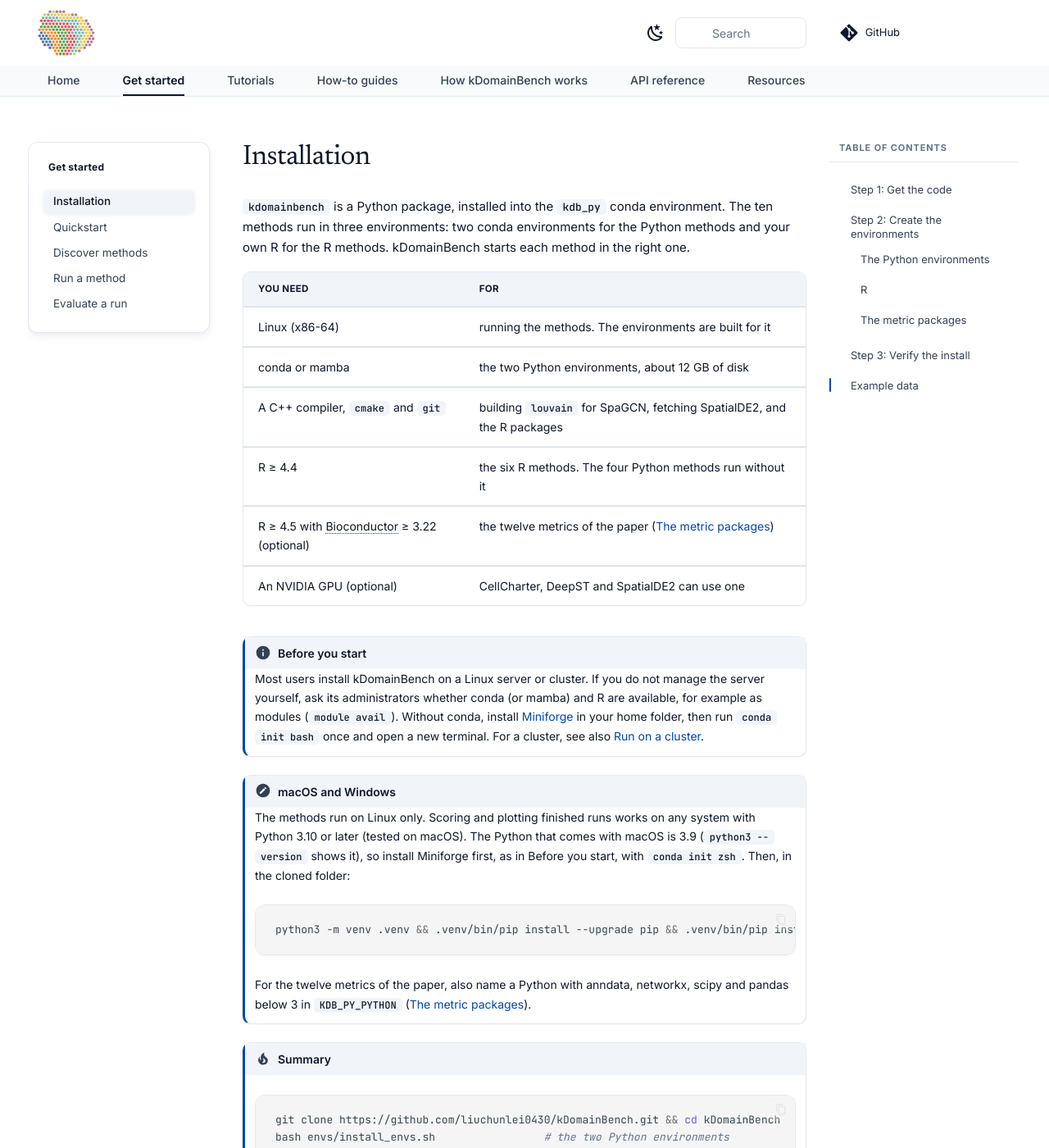
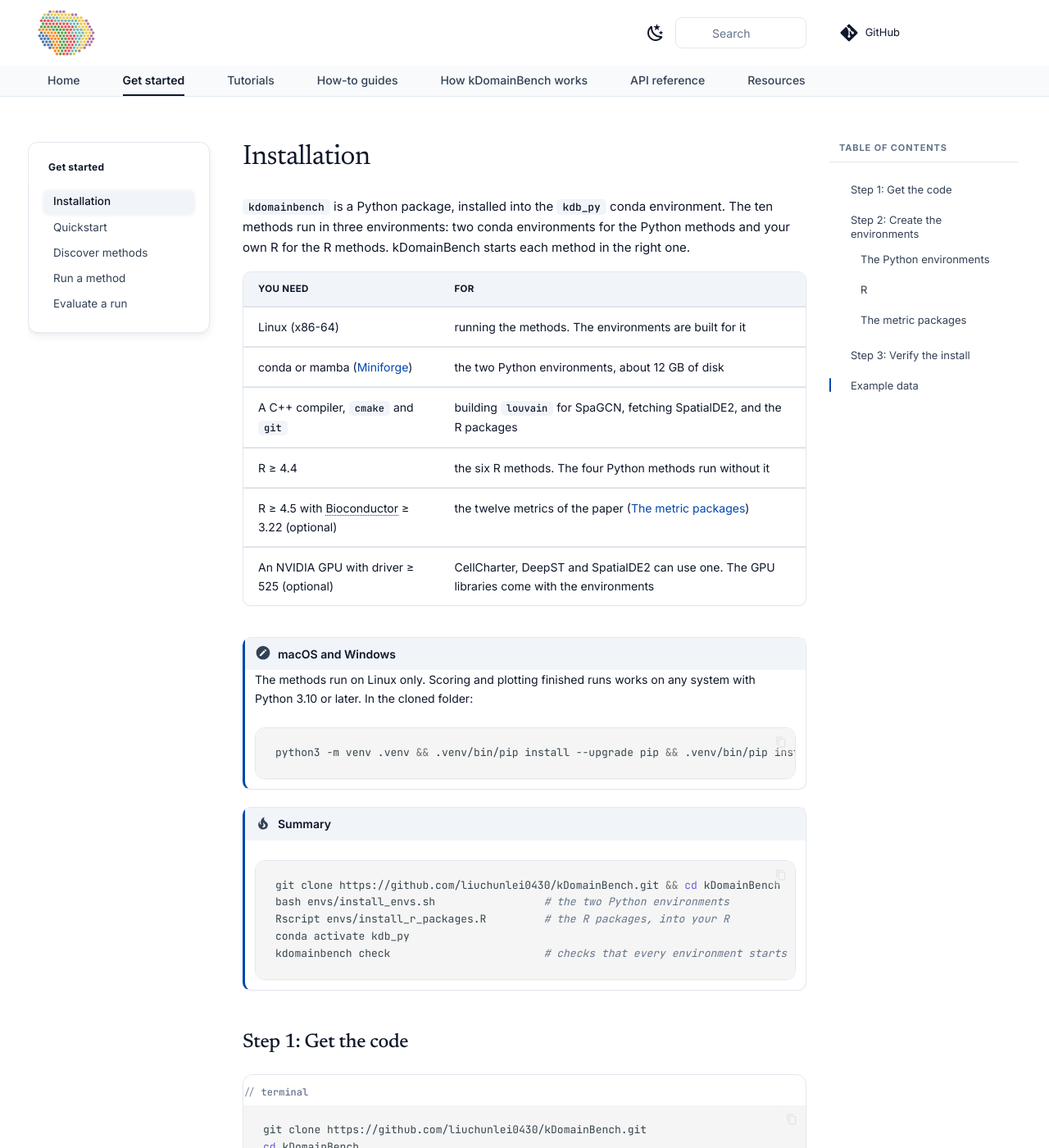
Before and after one commit to PYangLab/domainNumber, an MkDocs documentation site: the page built from docs/installation.md, in a window 1280 px wide and 1400 px high. Shown: the whole window at 82% size. Built offline with MkDocs 1.6.1 and Material for MkDocs 9.7.7, drawn with Linux system fonts in a browser that asks for light colours; nearby versions of some CDN libraries; library files that are not in the unit come from our copies; comment, search, counter and statistics services are not loaded; some of the changed text lies outside the part shown.

Commit message:
Docs: remove generic advice boxes and repeated explanations
Installation: drop the Before you start box, the CPU and GPU box and the
copy of the install script's commands. The Miniforge link and the driver
version move into the requirements table.
Your own data: drop the tmux box and the Not a Visium sample note.
Run on a cluster: drop the sentence on conda and pip caches.
Evaluate a run: keep only the barcode-matching point of the How to read
note, as plain text, and drop the one-sentence Comparing methods section.

````diff
--- a/docs/installation.md
+++ b/docs/installation.md
@@ -7,32 +7,19 @@ R for the R methods. kDomainBench starts each method in the right one.
 | You need | For |
 |---|---|
 | Linux (x86-64) | running the methods. The environments are built for it |
-| conda or mamba | the two Python environments, about 12 GB of disk |
+| conda or mamba ([Miniforge](https://conda-forge.org/download/)) | the two Python environments, about 12 GB of disk |
 | A C++ compiler, `cmake` and `git` | building `louvain` for SpaGCN, fetching SpatialDE2, and the R packages |
 | R ≥ 4.4 | the six R methods. The four Python methods run without it |
 | R ≥ 4.5 with Bioconductor ≥ 3.22 (optional) | the twelve metrics of the paper ([The metric packages](#the-metric-packages)) |
-| An NVIDIA GPU (optional) | CellCharter, DeepST and SpatialDE2 can use one |
-
-!!! info "Before you start"
-    Most users install kDomainBench on a Linux server or cluster. If you do not manage the
-    server yourself, ask its administrators whether conda (or mamba) and R are available,
-    for example as modules (`module avail`). Without conda, install
-    [Miniforge](https://conda-forge.org/download/) in your home folder, then run
-    `conda init bash` once and open a new terminal. For a cluster, see also
-    [Run on a cluster](how-to/cluster.md).
+| An NVIDIA GPU with driver ≥ 525 (optional) | CellCharter, DeepST and SpatialDE2 can use one. The GPU libraries come with the environments |
 
 !!! note "macOS and Windows"
     The methods run on Linux only. Scoring and plotting finished runs works on any system with
-    Python 3.10 or later (tested on macOS). The Python that comes with macOS is 3.9
-    (`python3 --version` shows it), so install Miniforge first, as in Before you start, with
-    `conda init zsh`. Then, in the cloned folder:
+    Python 3.10 or later. In the cloned folder:
 
     ```bash
     python3 -m venv .venv && .venv/bin/pip install --upgrade pip && .venv/bin/pip install -e .
     ```
-
-    For the twelve metrics of the paper, also name a Python with anndata, networkx, scipy and
-    pandas below 3 in `KDB_PY_PYTHON` ([The metric packages](#the-metric-packages)).
 
 !!! tip "Summary"
     ```bash
@@ -76,28 +63,16 @@ bash envs/install_envs.sh
 ```
 
 This creates the conda environments `kdb_py` and `kdb_spatialde`, with the package versions
-fixed in `envs/`, and installs the `kdomainbench` package into `kdb_py`. The script runs these
-three commands, which you can also run yourself:
-
-```bash title="terminal"
-conda env create -n kdb_py        -f envs/kdb_py.yml
-conda env create -n kdb_spatialde -f envs/kdb_spatialde.yml
-conda run -n kdb_py pip install --no-deps -e .
-```
+fixed in `envs/`, and installs the `kdomainbench` package into `kdb_py`. The same environments
+run on machines with and without a GPU.
 
 `KDB_ENVS_DIR=/project/envs bash envs/install_envs.sh` creates them in that folder instead of
-conda's default one, for example to keep them out of a small home folder. Activate `kdb_py`
-then by its path: `conda activate /project/envs/kdb_py`.
-
-!!! success "One set of environments for CPU and GPU machines"
-    On a GPU machine the environments need only an NVIDIA driver (≥ 525). The GPU libraries
-    come with them, so no separate CUDA install is needed. Without a GPU, they run on the CPU.
+conda's default one. Activate `kdb_py` then by its path: `conda activate /project/envs/kdb_py`.
 
 ### R
 
-The R methods use the R you already have (R ≥ 4.4, with Bioconductor 3.19 or later, the
-repository of R packages for genomics).
-`Rscript -e 'R.version.string'` prints its version. Install the packages the methods need:
+The R methods use the R you already have (R ≥ 4.4, with Bioconductor 3.19 or later).
+Install the packages the methods need:
 
 ```bash title="terminal"
 Rscript envs/install_r_packages.R
````
Also changed, not shown: docs/how-to/cluster.md (+2 -3 lines), docs/how-to/own_data.md (+0 -9 lines), docs/tutorials/evaluate.md (+3 -15 lines).
